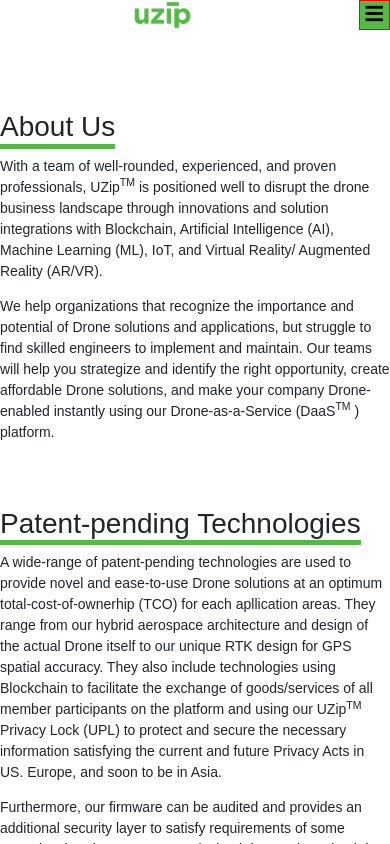
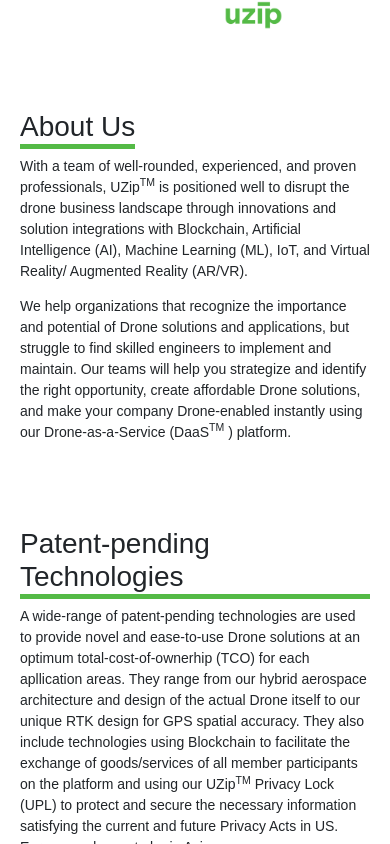
Before and after one commit to towerk63/uzipsite, a PHP site: page / in a window 390 px wide. Run offline with PHP 8.4, Linux system fonts and the light colour scheme; some libraries are stand-ins or nearby versions.

Commit message:
indexss1

```diff
--- a/index.html
+++ b/index.html
@@ -70,13 +70,13 @@
 
   <header class="container-fluid">
     <div id="header_menu_main" class="container header_menu_main">
-      <div class="row">
-        <div class="logo_header col-10 col-sm-2">
+      <div class="row header_menu_main_row">
+        <div class="logo_header col-12 col-sm-12 col-md-2">
           <a href="index.html">
             <img src="image/logo.png" alt="" />
           </a>
         </div>
-        <nav class="nav_menu col-2 col-sm-10">
+        <nav class="nav_menu col-12 col-sm-12 col-md-10">
           <ul class="nav nav_menu_ul justify-content-end">
             <li id="nav_item_au" class="nav-item">
               <a class="nav-link" href="#main_news_first" target="_self">About us&nbsp;
@@ -133,7 +133,7 @@
 
       <div class="content_banner">
         <div class="container">
-          <h1>BUILD AND DEPLOY YOUR ADVANCED TECHNOLOGY SOLUTION TODAY</h1>
+          <h2>BUILD AND DEPLOY YOUR ADVANCED TECHNOLOGY SOLUTION TODAY</h2>
           <p>
             Your Drone-as-a Service (DaaS) Platform today integrating
             BlockChain, AI, loT, Big Data Analytics, and VR/AR
@@ -458,13 +458,13 @@
           <h2>Management team</h2>
         </div>
         <div class="row show_profile_mngm">
-          <div class="col-12 col-sm-12 col-md-5">
+          <div class="col-4 col-sm-4 col-md-5">
             <div class="row">
-              <div class="col-1 col-sm-1 col-md-4"></div>
-              <div class="show_profile_mngm_img col-10 col-sm-10 col-md-4">
+              <div class="col-4 col-sm-4 col-md-4"></div>
+              <div class="show_profile_mngm_img col-4 col-sm-4 col-md-4">
                 <img src="image/ln.jpg" alt="" />
               </div>
-              <div class="col-1 col-sm-1 col-md-4"></div>
+              <div class="col-4 col-sm-4 col-md-4"></div>
             </div>
           </div>
           <div class="col-12 col-sm-12 col-md-7">
@@ -610,11 +610,11 @@
         <div class="row show_profile_mngm">
           <div class="col-12 col-sm-12 col-md-5">
             <div class="row">
-              <div class="col-1 col-sm-1 col-md-4"></div>
-              <div class="show_profile_mngm_img col-10 col-sm-10 col-md-4">
+              <div class="col-1 col-sm-1 col-md-1"></div>
+              <div class="show_profile_mngm_img col-10 col-sm-10 col-md-10">
                 <img src="image/hrn.jpg" alt="" />
               </div>
-              <div class="col-1 col-sm-1 col-md-4"></div>
+              <div class="col-1 col-sm-1 col-md-1"></div>
             </div>
           </div>
           <div class="col-12 col-sm-12 col-md-7">
--- a/script/script.js
+++ b/script/script.js
@@ -83,3 +83,5 @@ $('#nav_close').click(function () {
 $('#close_menu_mb').click(function () {
   $('#sidebar_mobile').removeClass('sidebar_mobile_show');
 });
+
+//
--- a/style/style.css
+++ b/style/style.css
@@ -26,12 +26,11 @@ a:hover {
 }
 
 .header_menu_main {
-  /* display: inline-block; */
   position: fixed;
   z-index: 1;
+  left: 15%;
   background-color: #fff;
   margin: 0 auto;
-  min-width: 100%;
   top: 0px;
 }
 
@@ -270,6 +273,10 @@ a:hover {
 
 .nav_btn_header i {
   font-size: 20px;
+}
+
+.main_news {
+  padding: 20px;
 }
 
 .main_news h2 {
```
Also changed, not shown: other parts of style/style.css (+50 -12 lines).
